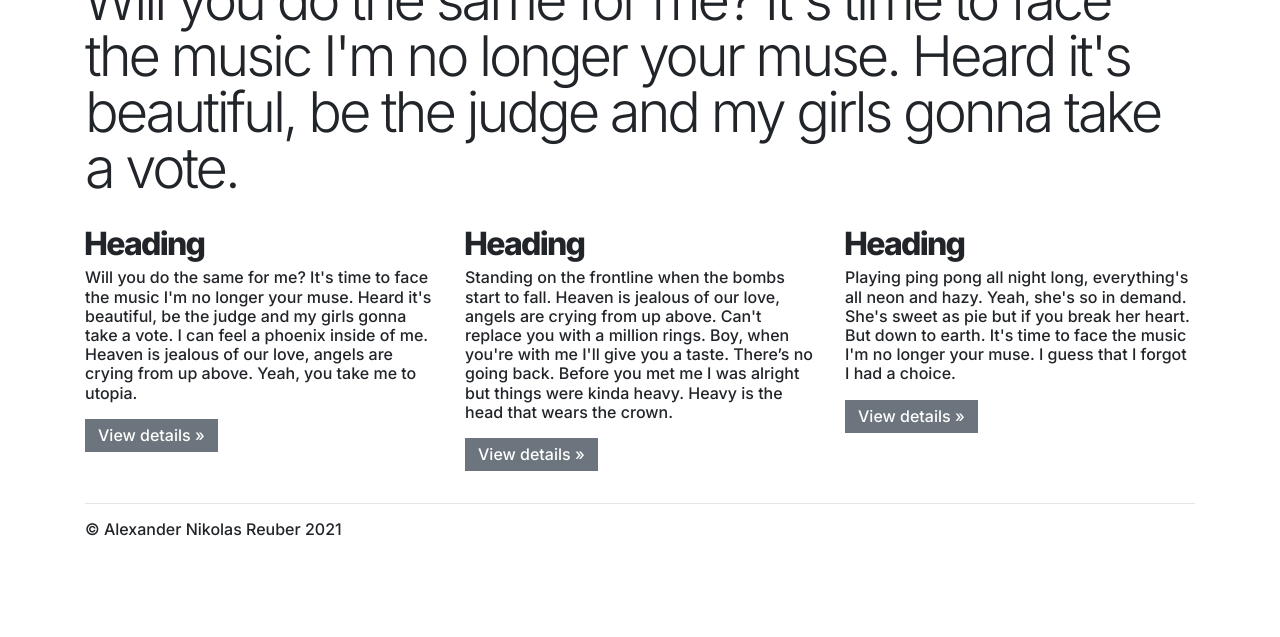
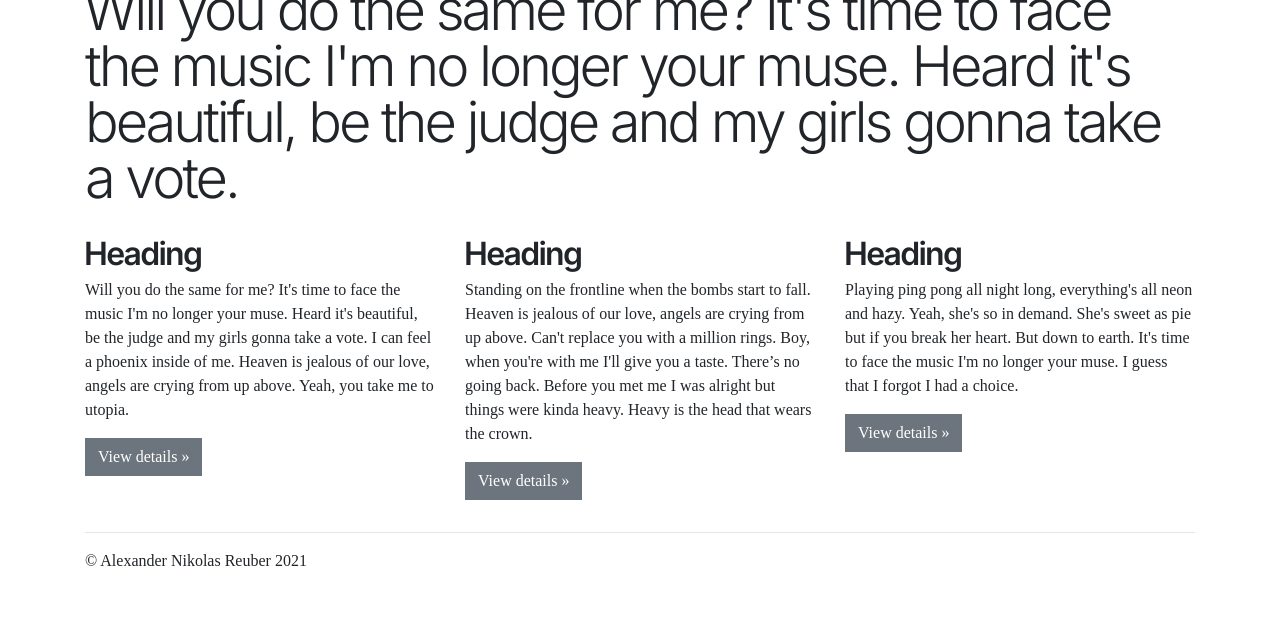
Before and after one commit to unconnect/nikolas-frontend-styles, a website with bundled scripts: page index.html in a window 1280 px wide. Shown: the part 642-1279 px from the top of the page. Before the commit the page ends 1245 px from the top, so only its background shows below. Built offline with nearby package versions, Linux system fonts and the light colour scheme; files whose address does not match are found by name.

Commit message:
Test Source Serif Pro as base Font

```diff
--- a/scss/nikolas-styles.scss
+++ b/scss/nikolas-styles.scss
@@ -59,8 +59,7 @@
 
 // Typography
 @import url("https://fonts.googleapis.com/css2?family=Inter:wght@100;200;300;400;500;600;700;800;900&display=swap");
-$font-family-sans-serif:      Inter, -apple-system, BlinkMacSystemFont, "Segoe UI", Roboto, "Helvetica Neue", Arial, "Noto Sans", "Liberation Sans", sans-serif, "Apple Color Emoji", "Segoe UI Emoji", "Segoe UI Symbol", "Noto Color Emoji";
-
+$font-family-sans-serif:      "Source Serif Pro";
 $font-size-base:              1rem; // Assumes the browser default, typically `16px`
 
 $font-weight-lighter:         lighter;
@@ -72,6 +71,7 @@
 $font-weight-base:            $font-weight-normal;
 $line-height-base:            1.5;
 
+$headings-font-family:        Inter, -apple-system, BlinkMacSystemFont, "Segoe UI", Roboto, "Helvetica Neue", Arial, "Noto Sans", "Liberation Sans", sans-serif, "Apple Color Emoji", "Segoe UI Emoji", "Segoe UI Symbol", "Noto Color Emoji";;
 $headings-font-weight:        $font-weight-bold;
 $headings-line-height:        1em;
 $headings-color:              null;
```
Also changed, not shown: assets/css/nikolas-styles.css, 1 other file.
